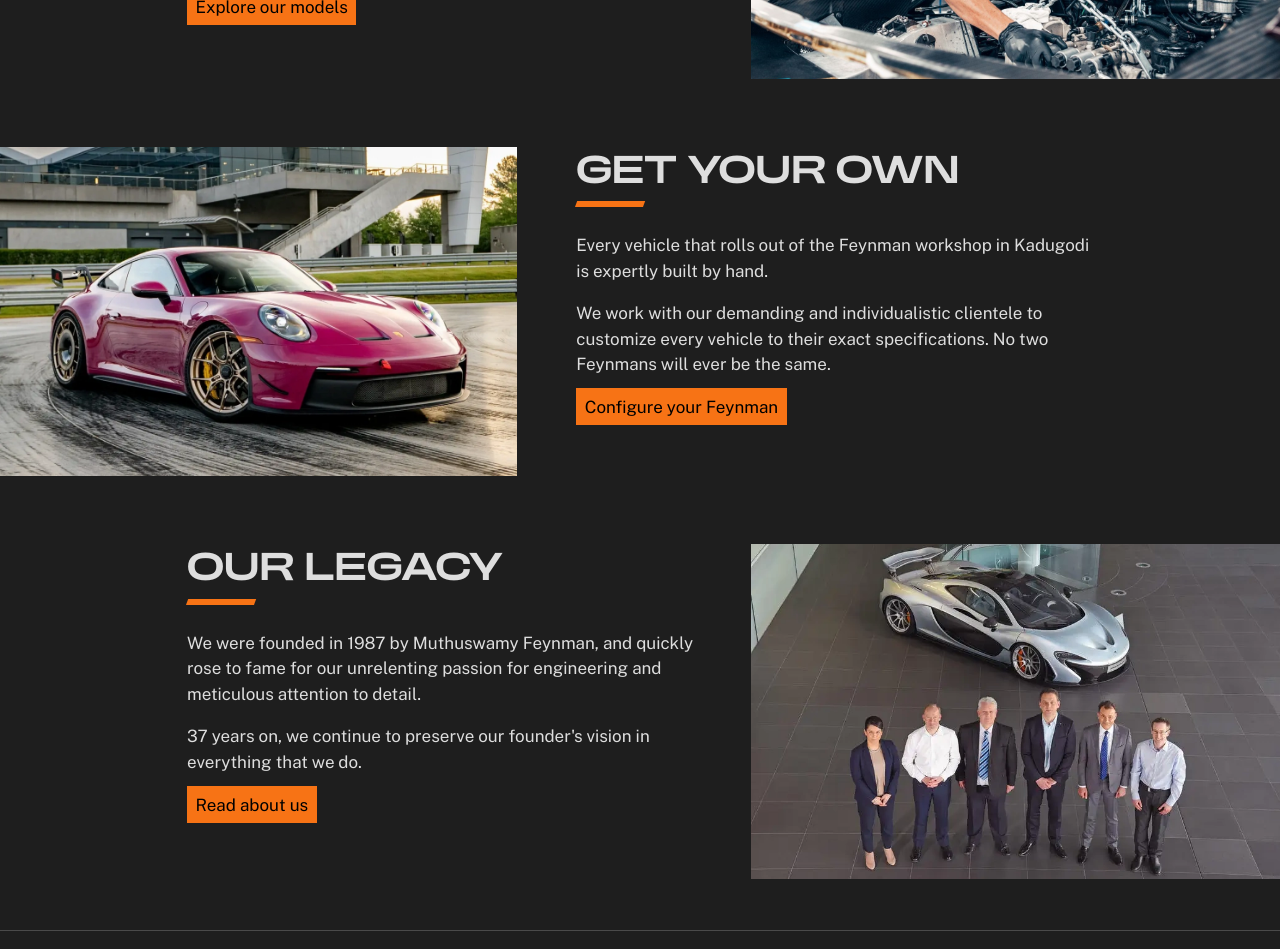
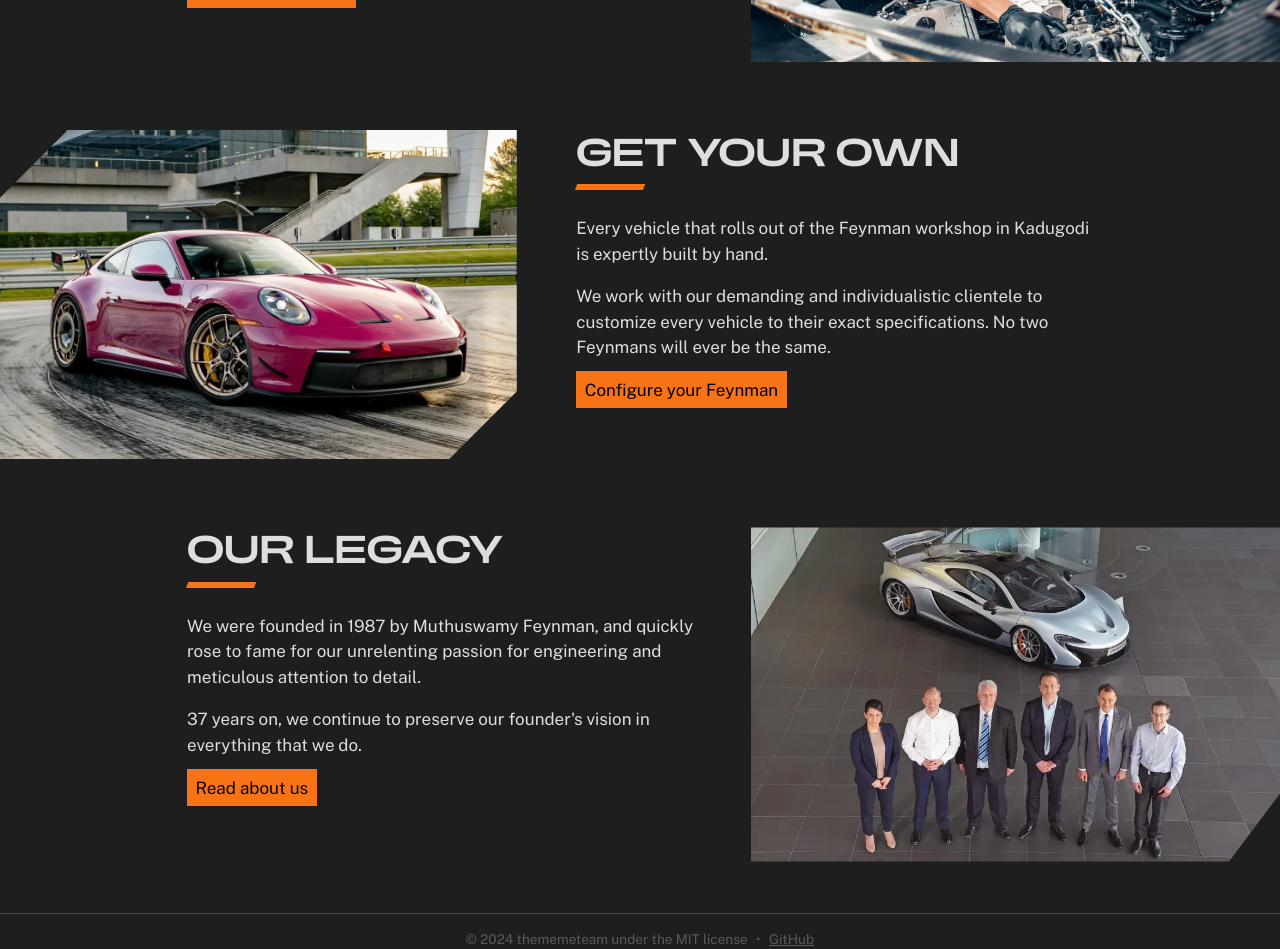
Before and after one commit to thememeteam/UID, a Next.js app: page / in a window 1280 px wide. Shown: the part 1500-2449 px from the top of the page. Built offline with nearby package versions, Linux system fonts and the light colour scheme.

Commit message:
select color

```diff
--- a/src/app/globals.css
+++ b/src/app/globals.css
@@ -9,16 +9,17 @@
     font-weight: 600;
   }
 
-  * {
+  :root {
     color-scheme: only dark;
-  }
-
-  :root {
     font-family: "Public Sans", system-ui, sans-serif;
     font-size: 17px;
     background-clip: padding-box;
     accent-color: var(--accent-fill);
     @apply font-body text-primary bg-background;
+  }
+
+  ::selection {
+    @apply text-[Canvas] bg-accent-light;
   }
 
   p:not(:last-child) {
@@ -37,11 +38,21 @@
     font-family: "Public Sans", system-ui, sans-serif;
   }
 
+  .dots {
+    background: radial-gradient(circle, var(--element-fill) 0%, var(--element-fill) 4%, var(--background-fill) 4%, var(--background-fill) 100%);
+    background-repeat: repeat;
+    background-size: 48px 48px;
+  }
+
   .accentline::after {
     @apply block content-[''] bg-accent h-1.5 w-16 -skew-x-[20deg] mb-2;
   }
 
   .wedge {
-    clip-path: polygon(0% 0%, 100% 0%, 100% calc(100% - 4rem), calc(100% - 2.2rem) 100%, 0% 100%);
+    clip-path: polygon(0% 0%, 100% 0%, 100% calc(100% - 4rem), calc(100% - 3rem) 100%, 0% 100%);
+  }
+
+  .band {
+    clip-path: polygon(0% 4rem, 4rem 0%, 100% 0%, 100% calc(100% - 4rem), calc(100% - 4rem) 100%, 0% 100%);
   }
 }
--- a/src/app/page.tsx
+++ b/src/app/page.tsx
@@ -24,7 +24,7 @@ const Home: React.FC = () => {
 						league of its own.
 					</p>
 				</div>
-				<hr className="border-divider-stroke my-8 w-1/5 self-center" />
+				<hr className="border-divider-stroke my-6 w-1/5 self-center" />
 				<div className="grid grid-cols-2 gap-8 ml-44" >
 					<Article title="Our work">
 						<p>Every model we release is our next magnum opus.</p>
@@ -44,7 +44,7 @@ const Home: React.FC = () => {
 					<img src="/assets/person.jpg" alt=""/>
 				</div>
 				<div className="grid grid-cols-2 gap-14 mr-44">
-					<img src="/assets/viper/gt3filler.webp" alt="" />
+					<img src="/assets/viper/gt3filler.webp" alt="" className="band" />
 					<Article className="max-w-[50ch]" title="Get your own">
 						<p>
 							Every vehicle that rolls out of the Feynman workshop
@@ -82,7 +82,7 @@ const Home: React.FC = () => {
 							Read about us
 						</Link>
 					</Article>
-					<img src="/assets/nuclide/p1_group_photo.webp" alt="" />
+					<img src="/assets/nuclide/p1_group_photo.webp" alt="" className="wedge" />
 				</div>
 			</div>
 		</>
--- a/src/app/variables.css
+++ b/src/app/variables.css
@@ -7,5 +7,6 @@
   --element-fill: #ffffff20;
   --element-stroke: #ffffff32;
   --accent-fill: #f77315;
+  --accent-light-fill: #ffa250;
   --divider-stroke: #ffffff32;
 }
--- a/src/components/Segmented.tsx
+++ b/src/components/Segmented.tsx
@@ -2,14 +2,15 @@ import { useState } from "react";
 
 interface SegmentedProps {
 	options: string[];
+    className?: string;
 	onChange: (e: string) => void;
 }
 
-const Segmented: React.FC<SegmentedProps> = ({ options, onChange }) => {
+const Segmented: React.FC<SegmentedProps> = ({ options, className, onChange }) => {
     const [selected, setSelected] = useState<string>(options[0]);
 
 	return (
-		<div className="w-full gap-2 grid grid-cols-[repeat(3,1fr)] grid-flow-col">
+		<div className={`${className} gap-2 grid grid-cols-[repeat(3,1fr)] grid-flow-col`}>
 			{options.map((e) => (
 				<button
 					key={e}
--- a/tailwind.config.ts
+++ b/tailwind.config.ts
@@ -9,20 +9,23 @@ const config: Config = {
   theme: {
     extend: {
       colors: {
-        'primary': 'var(--text-primary)',
-        'secondary': 'var(--text-secondary)',
-        'background': 'var(--background-fill)',
-        'card': {
+        primary: 'var(--text-primary)',
+        secondary: 'var(--text-secondary)',
+        background: 'var(--background-fill)',
+        card: {
           DEFAULT: 'var(--card-fill)',
-          'stroke': 'var(--card-stroke)'
+          stroke: 'var(--card-stroke)'
         },
-        'element': {
+        element: {
           DEFAULT: 'var(--element-fill)',
-          'stroke': 'var(--element-stroke)'
+          stroke: 'var(--element-stroke)'
         },
-        'accent': 'var(--accent-fill)',
-        'divider': {
-          'stroke': 'var(--divider-stroke)'
+        accent: {
+          DEFAULT: 'var(--accent-fill)',
+          light: 'var(--accent-light-fill)'
+        },
+        divider: {
+          stroke: 'var(--divider-stroke)'
         }
       },
       fontSize: {
```
